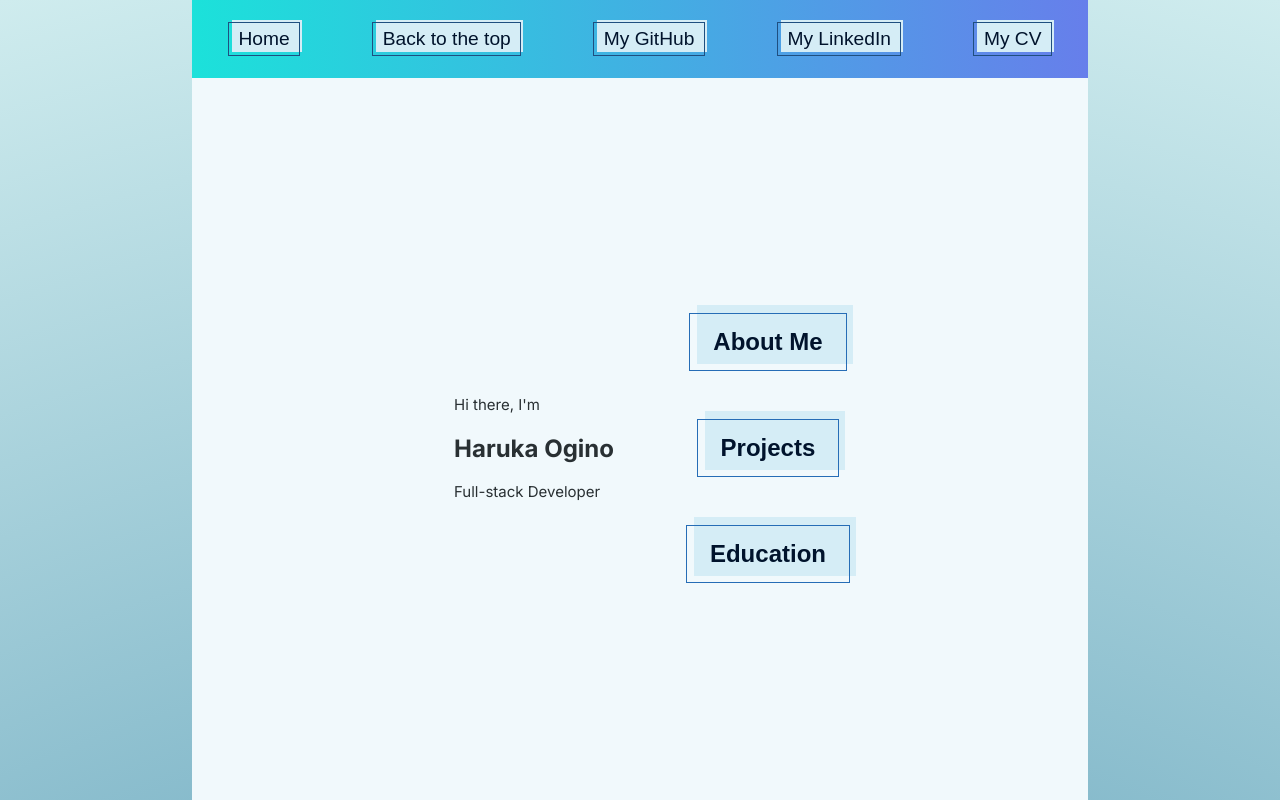
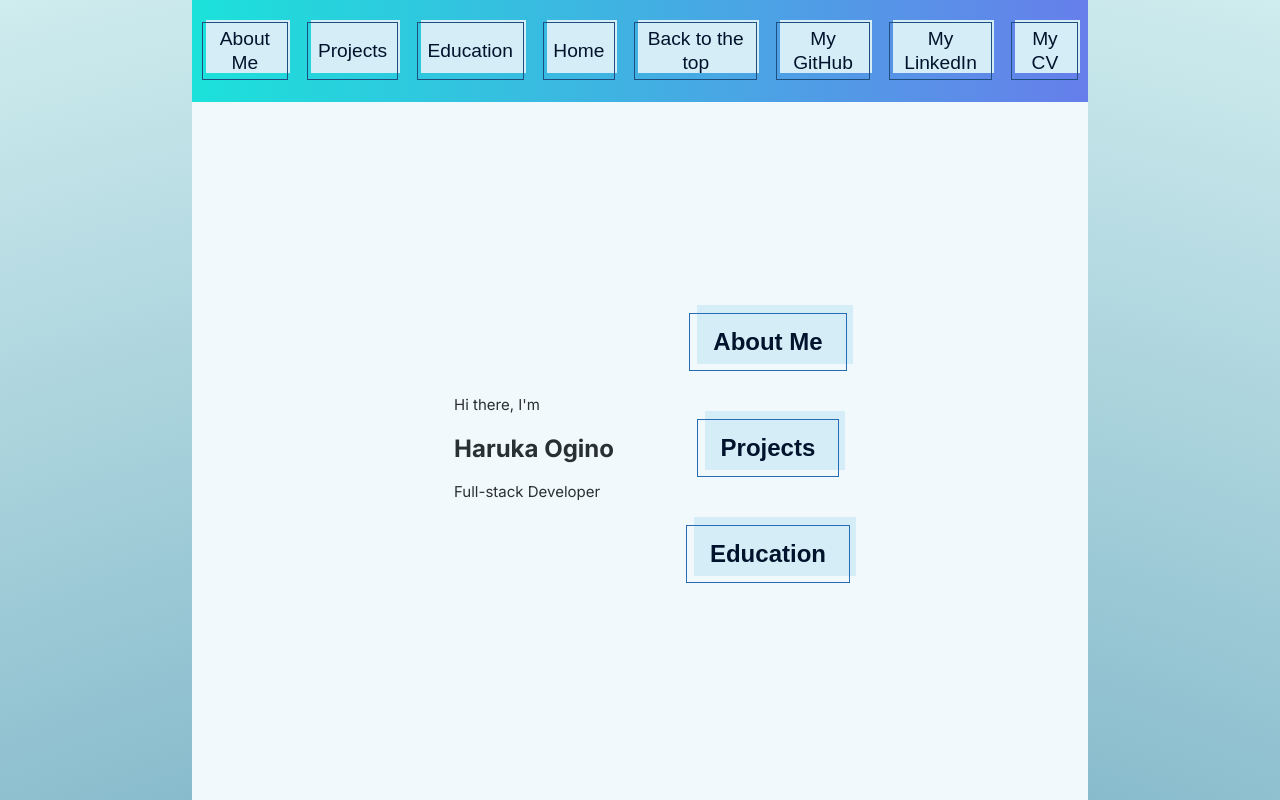
Before and after one commit to haruka-ogino/new-portfolio, a Next.js app: page / in a window 1280 px wide. Shown: the top 800 px of the page. Built offline with nearby package versions, Linux system fonts and the light colour scheme; no server answers; the database is empty.

Commit message:
move nav bar into home page only

```diff
--- a/app/page.tsx
+++ b/app/page.tsx
@@ -7,6 +7,7 @@ import { RefObject, useRef } from 'react'
 import '../styles/home.css'
 import Education from '@/components/Education'
 import Experience from '@/components/Experience'
+import Nav from '@/components/Nav'
 
 export default function Home() {
   const aboutRef = useRef<HTMLDivElement>(null)
@@ -26,6 +27,8 @@ export default function Home() {
   // }
   return (
     <main>
+      <Nav />
+
       <div className={styles.main}>
         <section className={styles.intro + ' sections'}>
           <p>Hi there, I&apos;m</p>
--- a/components/Nav.tsx
+++ b/components/Nav.tsx
@@ -1,8 +1,29 @@
+import { RefObject, useRef } from 'react'
 import '../styles/nav.css'
 
 export default function Nav() {
+  const aboutRef = useRef<HTMLDivElement>(null)
+  const projectsRef = useRef<HTMLDivElement>(null)
+  const eduRef = useRef<HTMLDivElement>(null)
+  const workRef = useRef<HTMLDivElement>(null)
+
+  const scroll = (id: RefObject<HTMLDivElement>) => {
+    if (id.current) {
+      id.current.scrollIntoView({ behavior: 'smooth' })
+    }
+  }
+  const sections = []
   return (
     <nav id="nav" className="nav">
+      <button className="buttons" onClick={() => scroll(aboutRef)}>
+        About Me
+      </button>
+      <button className="buttons" onClick={() => scroll(projectsRef)}>
+        Projects
+      </button>
+      <button className="buttons" onClick={() => scroll(eduRef)}>
+        Education
+      </button>
       <button className="buttons">Home</button>
       <button className="buttons">Back to the top</button>
       <button className="buttons">My GitHub</button>
@@ -15,4 +36,4 @@ export default function Nav() {
   )
 }
 
-// onClick={() => window.scrollTo({ top: 0, behavior: 'smooth' })}
+// onClick={() =>window.scrollTo({ top: 0, behavior: 'smooth' })}
```
